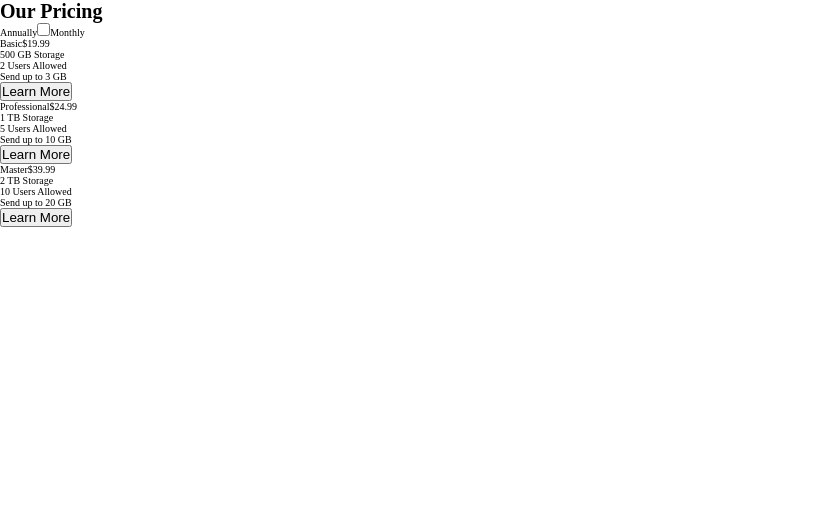
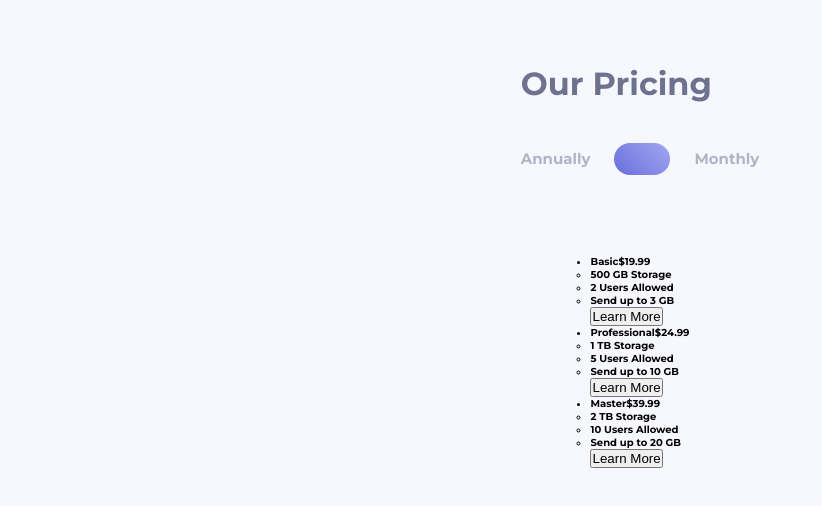
Before and after one commit to AdamHaniff/Pricing-Component-With-Toggle, a React (Create React App) app: page / in a window 1280 px wide. Shown: the top 506 px of the page, without its empty margins (0-822 px from the left). Built offline with nearby package versions, Linux system fonts and the light colour scheme.

Commit message:
Styled subscription-plan__checkbox in 375px layout

```diff
--- a/public/index.html
+++ b/public/index.html
@@ -30,6 +30,12 @@
       sizes="32x32"
       href="./favicon-32x32.png"
     />
+    <link rel="preconnect" href="https://fonts.googleapis.com" />
+    <link rel="preconnect" href="https://fonts.gstatic.com" crossorigin />
+    <link
+      href="https://fonts.googleapis.com/css2?family=Montserrat:ital,wght@0,700;1,700&display=swap"
+      rel="stylesheet"
+    />
     <title>Pricing Component With Toggle</title>
   </head>
   <body>
--- a/src/App.js
+++ b/src/App.js
@@ -24,7 +24,7 @@ const pricingPlans = [
 
 export default function App() {
   return (
-    <div>
+    <div className="app">
       <SubscriptionPlan />
       <PricingPlansList />
     </div>
--- a/src/css/main.css
+++ b/src/css/main.css
@@ -11,7 +11,61 @@ html {
   box-sizing: border-box;
 }
 
+body {
+  background: #f7f7fe;
+  font-family: "Montserrat", sans-serif;
+}
+
 html,
 body {
   height: 100%;
+}
+
+.app {
+  display: flex;
+  flex-direction: column;
+  align-items: center;
+  gap: 8rem;
+}
+
+.subscription-plan {
+  display: inline-flex;
+  flex-direction: column;
+  gap: 4rem;
+  margin-top: 6.4rem;
+}
+.subscription-plan__header {
+  color: #6e728e;
+  font-size: 3.2rem;
+}
+.subscription-plan__types {
+  display: flex;
+  align-items: center;
+  gap: 2.4rem;
+}
+.subscription-plan__type {
+  color: rgba(110, 114, 142, 0.5);
+  font-size: 1.5rem;
+  line-height: 2.8rem;
+}
+.subscription-plan__toggle {
+  display: inline-block;
+  width: 5.6rem;
+  height: 3.2rem;
+  position: relative;
+}
+.subscription-plan__checkbox {
+  opacity: 0;
+  width: 0;
+  height: 0;
+}
+.subscription-plan__slider {
+  position: absolute;
+  top: 0;
+  left: 0;
+  right: 0;
+  bottom: 0;
+  background: linear-gradient(225deg, #a2a7f0, #696edd);
+  transition: 0.3s;
+  border-radius: 1.6rem;
 }/*# sourceMappingURL=main.css.map */
--- a/src/main.scss
+++ b/src/main.scss
@@ -4,12 +4,22 @@
 $color-white-lilac: #f7f7fe;
 $color-storm-grey: #6e728e;
 $color-storm-grey-50-percent: rgba(110, 114, 142, 0.5);
+$color-storm-grey-25-percent: rgba(110, 114, 142, 0.25);
 $color-slider: linear-gradient(225deg, #a2a7f0, #696edd);
+$color-slider-hover: linear-gradient(66.8deg, #a2a7f0 0%, #696edd 100%);
 $color-white: #fff;
+$color-white-25-percent: rgba(255, 255, 255, 0.25);
+$color-white-50-percent: rgba(255, 255, 255, 0.5);
+$color-mulled-wine: #4a4d60;
+$color-btn-basic: linear-gradient(135deg, #a2a7f0 0%, #696edd 100%);
+$color-professional: linear-gradient(135deg, #a2a7f0 0.06%, #696edd 100.06%);
+$color-moody-blue: #6d72de;
 
 // ********** FONT-FAMILY **********
+$font-montserrat: "Montserrat", sans-serif;
 
 // ********* FONT-WEIGHTS *********
+$fw-700: 700;
 
 // ************* BASE *************
 *,
@@ -26,11 +36,70 @@ html {
 }
 
 body {
-  // background:
-  // font-family:
+  background: $color-white-lilac;
+  font-family: $font-montserrat;
 }
 
 html,
 body {
   height: 100%;
 }
+
+// ******** MOBILE LAYOUTS ********
+
+// ********* 375px LAYOUT *********
+.app {
+  display: flex;
+  flex-direction: column;
+  align-items: center;
+  gap: 8rem;
+}
+
+// ******* SUBSCRIPTION-PLAN *******
+.subscription-plan {
+  display: inline-flex;
+  flex-direction: column;
+  gap: 4rem;
+  margin-top: 6.4rem;
+
+  &__header {
+    color: $color-storm-grey;
+    font-size: 3.2rem;
+  }
+
+  &__types {
+    display: flex;
+    align-items: center;
+    gap: 2.4rem;
+  }
+
+  &__type {
+    color: $color-storm-grey-50-percent;
+    font-size: 1.5rem;
+    line-height: 2.8rem;
+  }
+
+  &__toggle {
+    display: inline-block;
+    width: 5.6rem;
+    height: 3.2rem;
+    position: relative;
+  }
+
+  &__checkbox {
+    opacity: 0;
+    width: 0;
+    height: 0;
+  }
+
+  &__slider {
+    position: absolute;
+    top: 0;
+    left: 0;
+    right: 0;
+    bottom: 0;
+    background: $color-slider;
+    transition: 0.3s;
+    border-radius: 1.6rem;
+  }
+}
```
Also changed, not shown: 1 other file (tests, documents, lock files or other folders).
